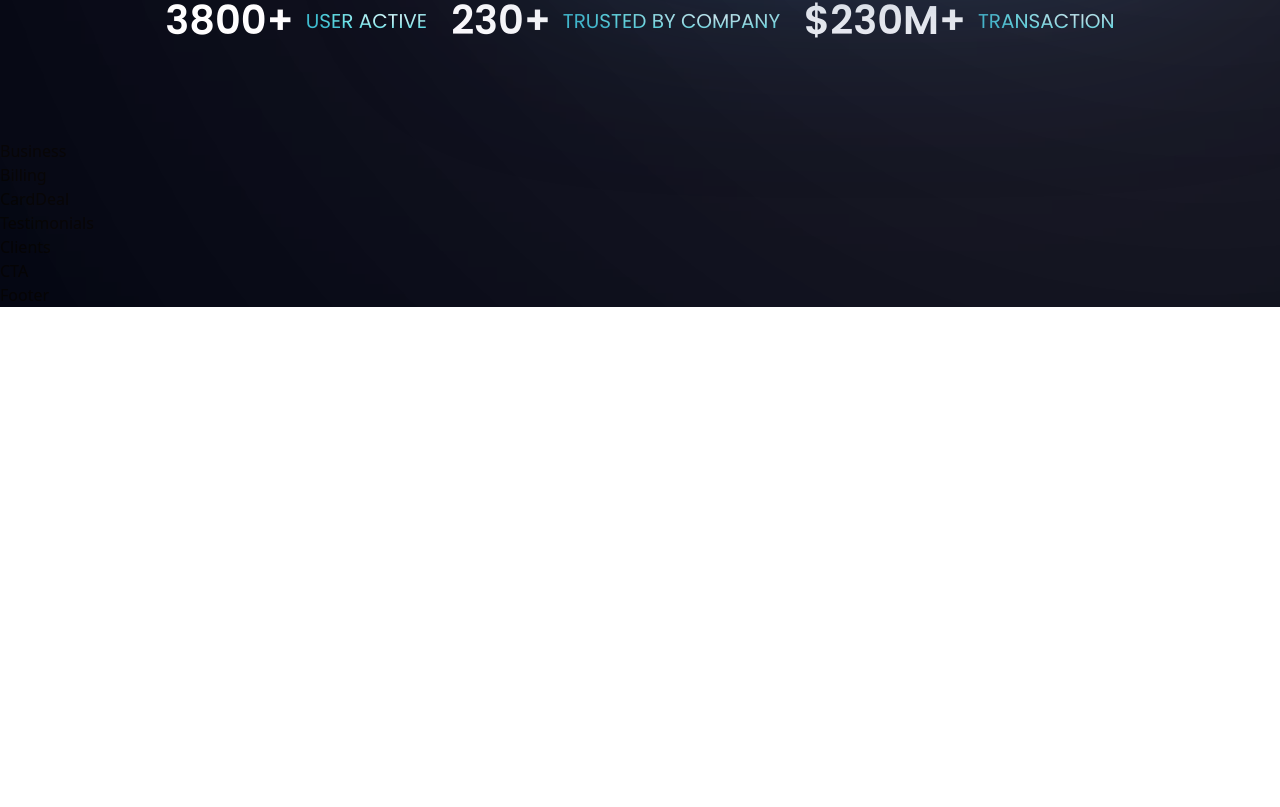
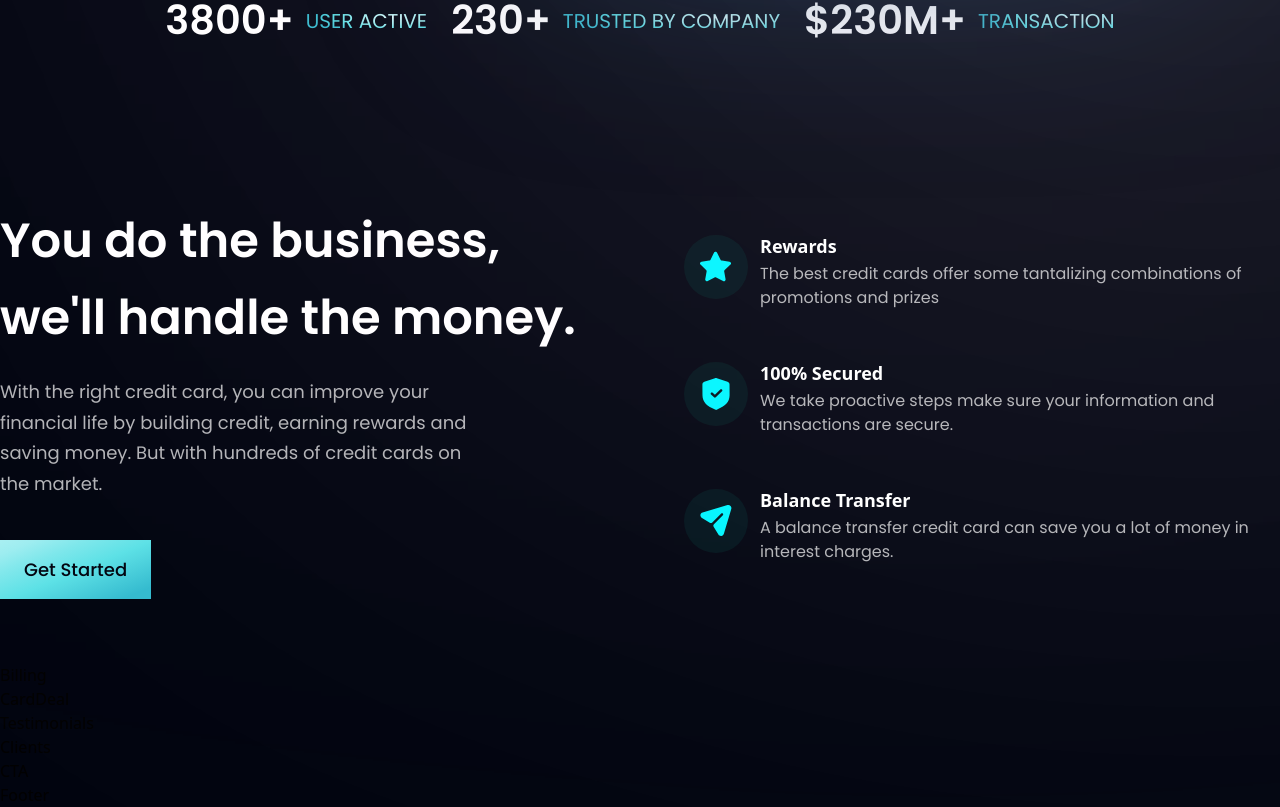
Before and after one commit to turnertop/hoobank-study, a React (Vite) app: page / in a window 1280 px wide. Shown: the part 815-1622 px from the top of the page. Before the commit the page ends 1122 px from the top, so only its background shows below. Built offline with nearby package versions, Linux system fonts and the light colour scheme.

Commit message:
business section and feature card section added

```diff
--- a/src/components/Business.jsx
+++ b/src/components/Business.jsx
@@ -1,12 +1,47 @@
-import React from 'react'
+import React from 'react';
+import { features } from '../constants';
+import styles, { layout } from '../style.js';
+import Button from './Button.jsx';
+
+
+// this arrow function has to use () for some reason, have to look into this mapping shit importing and exporting shit from idk my god ima end up like frank or jasper at this rate gg
+const FeatureCard = ({ icon, title, content, index }) => (
+  <div className={`flex flex-row p-6 rounded-[20px] ${index !== features.length -1} ? "mb-6" : "mb-0"} feature-card`}>
+    <div className={`w-[64px] h-[64px] rounded-full ${styles.flexCenter} bg-dimBlue`}>
+      <img src={icon} alt="icon" className="w-[50%] h-[50%] object-contain" />
+    </div>
+    <div className="flex-1 flex flex-col ml-3">
+      <h4 className="fonts-poppins font-semibold text-white text-[18px] leading-[23px] mb-1">
+        {title}
+      </h4>
+      <p className="font-poppins font-noral text-dimWhite text-[16px] leading-[24px] mb-1">
+        {content}
+      </p>
+    </div>
+  </div>
+)
+
+
 
 const Business = () => {
   return (
-    <div>
-      Business
-    </div>
+    <section id="features" className={layout.section}>
+      <div className={layout.sectionInfo}>
+        <h2 className={styles.heading2}>You do the business, <br className="sm:block hidden" /> we'll handle the money.
+        </h2>
+        <p className={`${styles.paragraph} max-w-[470px] mt-5`}>With the right credit card, you can improve your financial life by building credit, earning rewards and saving money. But with hundreds of credit cards on the market.
+        </p>
+        <Button styles="mt-10" />
+      </div>
 
 
+      <div className={`${layout.sectionImg} flex-col`}>
+        {features.map((feature, index) => (
+          <FeatureCard key={feature.id} {...feature} index={index} />
+        ))}
+      </div>
+
+    </section>
   );
 }
 
--- a/src/components/Button.jsx
+++ b/src/components/Button.jsx
@@ -1,11 +1,10 @@
 import React from 'react'
 
-const Button = () => {
+const Button = ({ styles }) => {
   return (
-    <div>
-      Button
-    </div>
-
+    <button type="button" className={`py-4 px-6 bg-blue-gradient font-poppins font-medium text-[18px] text-primary outline-none ${styles}`}>
+      Get Started
+    </button>
 
   );
 }
```
